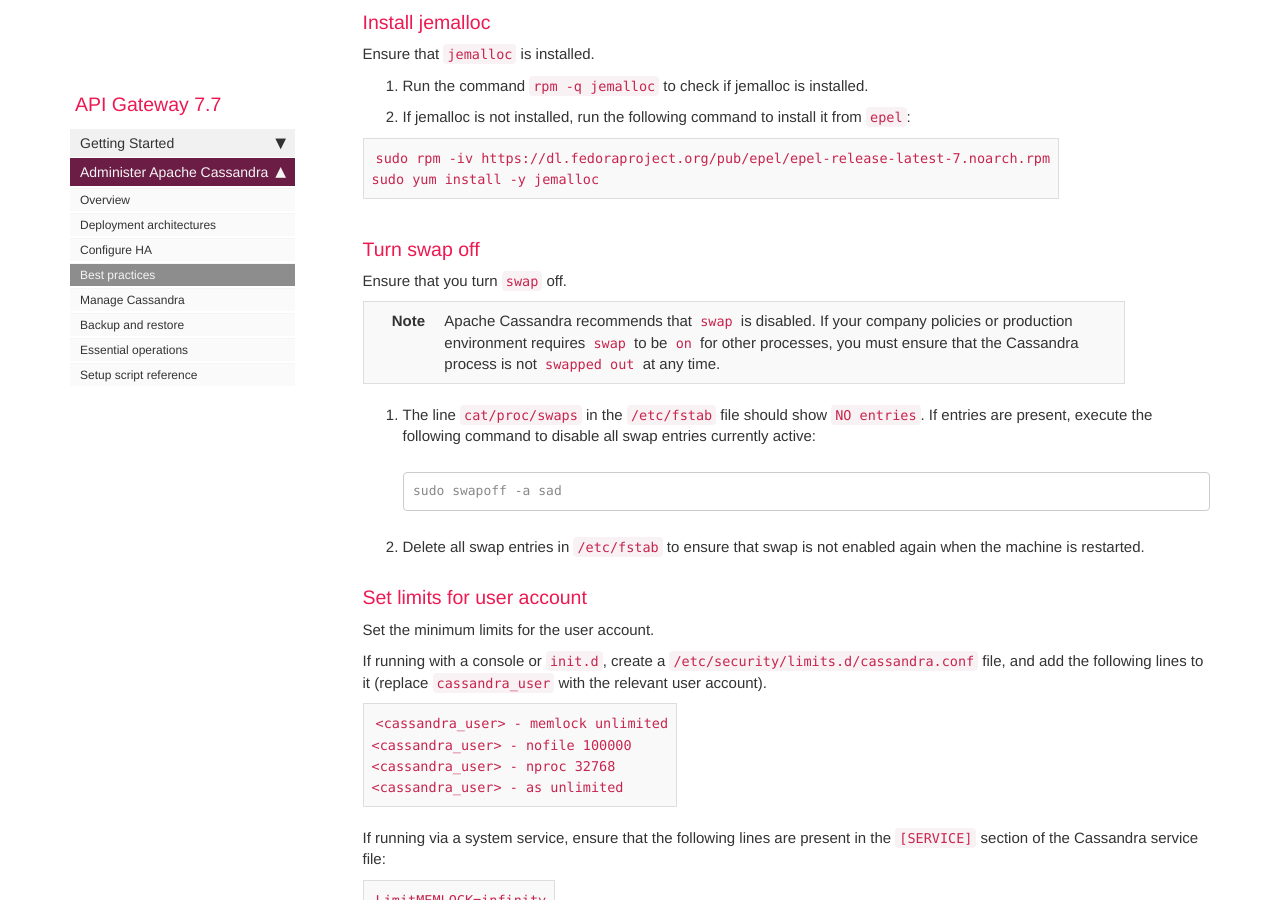
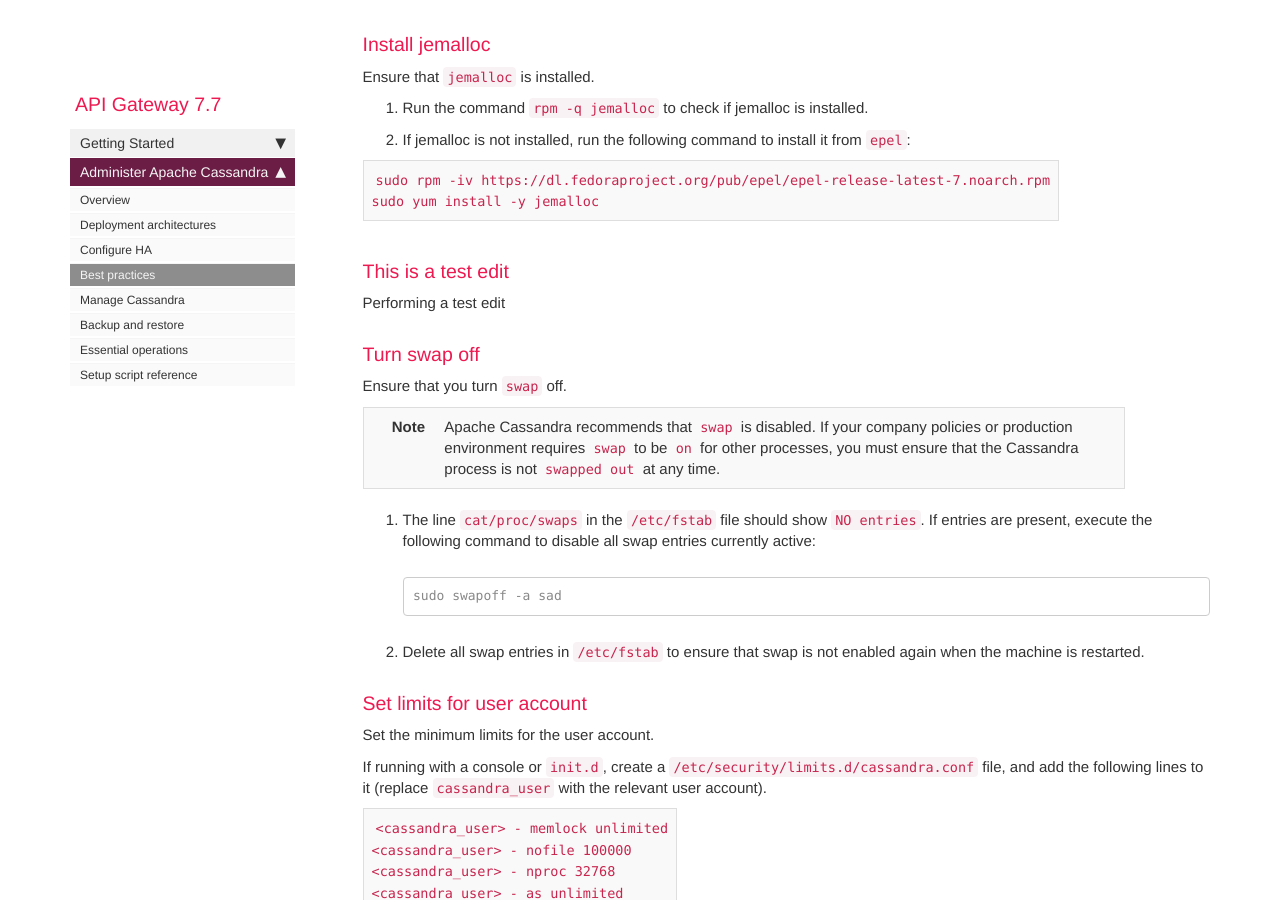
Before and after one commit to andreamussap/Axway_Docs4All_Hackathon, a Jekyll site: the page built from doctheme/pages/apigateway/cassadmin/cassandra_BestPractices.md, in a window 1280 px wide and 900 px high, scrolled down 1513 px. Built offline with Jekyll 4.4.1, drawn with Linux system fonts in a browser that asks for light colours; nearby versions of some CDN libraries; comment, search, counter and statistics services are not loaded.

Commit message:
Update cassandra_BestPractices.md

```diff
--- a/doctheme/pages/apigateway/cassadmin/cassandra_BestPractices.md
+++ b/doctheme/pages/apigateway/cassadmin/cassandra_BestPractices.md
@@ -84,6 +84,9 @@
 </tr>
 </tbody>
 </table>
+
+### This is a test edit
+Performing a test edit
 
 ### Turn swap off
 
```
